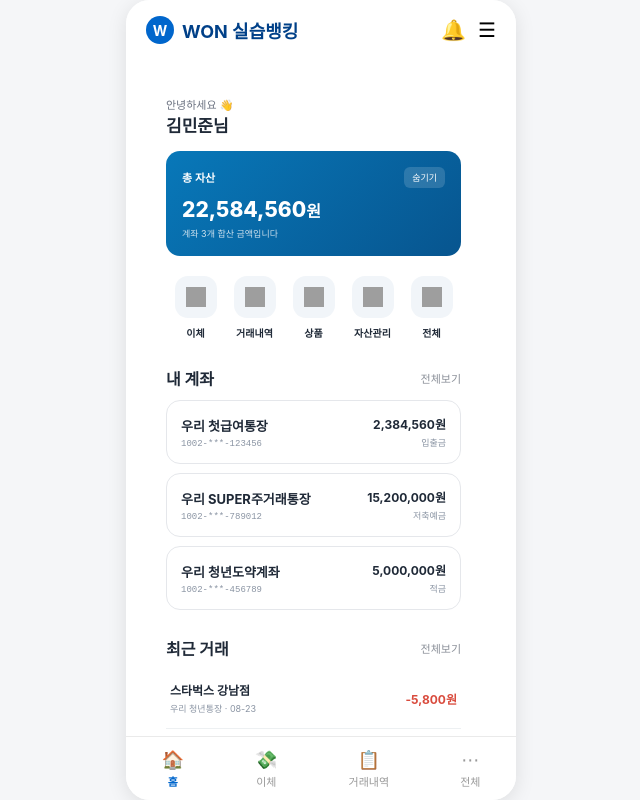
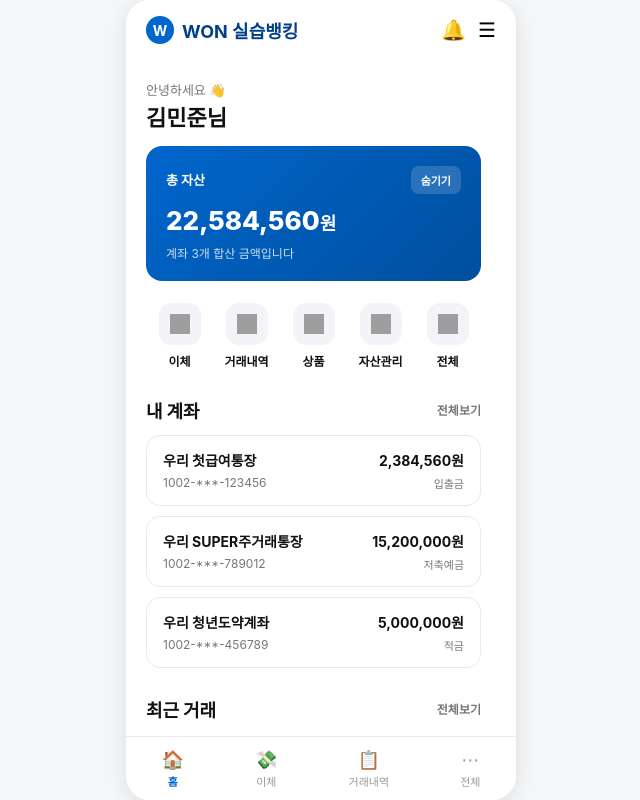
Before and after one commit to GOSERA0204/one-banking-final, a React (Vite) app: page / in a window 1280 px wide. Shown: the whole page, without its empty margins (319-959 px from the left). Built offline with nearby package versions, Linux system fonts and the light colour scheme; grey boxes are pictures that could not be loaded.

Commit message:
Home CSS,클릭이벤트 수정

```diff
--- a/src/components/home/AccountSection.jsx
+++ b/src/components/home/AccountSection.jsx
@@ -1,3 +1,4 @@
+import { useNavigate } from "react-router-dom";
 const accounts = [
   {
     id: 1,
@@ -23,6 +24,8 @@ const accounts = [
 ]
 
 const AccountSection = () => {
+  const navigate = useNavigate();
+
   return (
     <section
       className="accounts"
@@ -34,6 +37,7 @@ const AccountSection = () => {
         <button
           type="button"
           className="view-all-button"
+          onClick={() => navigate("/history")}
         >
           전체보기
         </button>
--- a/src/components/home/RecentTransactions.jsx
+++ b/src/components/home/RecentTransactions.jsx
@@ -1,9 +1,12 @@
 import { useState } from "react";
 import TransactionDetail from "./TransactionDetail";
+import { useNavigate } from "react-router-dom";
 
 const RecentTransactions = () => {
   // 어떤 거래를 클릭했는지 저장하는 공간
   const [selectedTransaction, setSelectedTransaction] = useState(null);
+
+  const navigate = useNavigate();
 
   // 최근 거래 데이터
   const transactions = [
@@ -55,7 +58,8 @@ const RecentTransactions = () => {
       <div className="section-header">
         <h2>최근 거래</h2>
 
-        <button className="view-all-btn">
+        <button className="view-all-btn"
+        onClick={() => navigate("/history")}>
           전체보기
         </button>
       </div>
--- a/src/styles/home.css
+++ b/src/styles/home.css
@@ -1,12 +1,17 @@
 /* ========================================
-   HOME PAGE - 모바일 뱅킹 스타일
+
+   HOME PAGE
+
 ======================================== */
 
 .home-page {
   width: 100%;
   min-height: 100%;
 
-  padding: 16px 20px 28px;
+  /* page-content에서 이미 padding: 20px을 가지고 있으므로
+     여기서는 좌우 여백을 추가하지 않음 */
+
+  padding: 0 0 28px;
 
   background-color: #ffffff;
 
@@ -15,7 +20,9 @@
 
 
 /* ========================================
+
    Greeting / Home Summary
+
 ======================================== */
 
 .greeting {
@@ -23,41 +30,43 @@
 }
 
 .greeting-hello {
-  margin: 0 0 3px;
+  margin: 0 0 4px;
 
-  color: #6b7280;
+  color: #767676;
 
-  font-size: 11px;
+  font-size: 13px;
   font-weight: 400;
 }
 
 .greeting-name {
   margin: 0;
 
-  color: #1f2937;
+  color: #111111;
 
-  font-size: 17px;
-  font-weight: 700;
+  font-size: 22px;
+  font-weight: 800;
 
   line-height: 1.4;
 }
 
 
 /* ========================================
+
    Asset Card
+
 ======================================== */
 
 .asset-card {
-  margin-top: 8px;
+  margin-top: 10px;
 
-  padding: 16px;
+  padding: 20px;
 
-  border-radius: 14px;
+  border-radius: 16px;
 
   background: linear-gradient(
     135deg,
-    #0878b9,
-    #07558f
+    #0066cc,
+    #004f9e
   );
 
   color: #ffffff;
@@ -65,29 +74,29 @@
 
 .asset-card-top {
   display: flex;
-
   justify-content: space-between;
   align-items: center;
 
-  margin-bottom: 8px;
+  margin-bottom: 10px;
 }
 
 .asset-label {
-  font-size: 11px;
-  font-weight: 600;
+  font-size: 13px;
+  font-weight: 700;
 }
 
 .hide-button {
-  padding: 4px 8px;
+  padding: 6px 10px;
 
   border: none;
-  border-radius: 6px;
+  border-radius: 8px;
 
-  background: rgba(255, 255, 255, 0.15);
+  background: rgba(255, 255, 255, 0.16);
 
-  color: white;
+  color: #ffffff;
 
-  font-size: 9px;
+  font-size: 11px;
+  font-weight: 600;
 
   cursor: pointer;
 }
@@ -95,36 +104,37 @@
 .asset-amount {
   margin: 0;
 
-  font-size: 21px;
+  font-size: 26px;
   font-weight: 800;
 
   line-height: 1.3;
 }
 
 .asset-unit {
-  font-size: 16px;
+  font-size: 18px;
 }
 
 .asset-desc {
-  margin: 4px 0 0;
+  margin: 6px 0 0;
 
   color: rgba(255, 255, 255, 0.8);
 
-  font-size: 9px;
+  font-size: 12px;
 }
 
 
 /* ========================================
+
    Quick Menu
+
 ======================================== */
 
 .quick-menu {
-  margin-top: 20px;
+  margin-top: 22px;
 }
 
 .quick-menu ul {
   display: flex;
-
   justify-content: space-between;
 
   margin: 0;
@@ -143,7 +153,6 @@
 
   display: flex;
   flex-direction: column;
-
   align-items: center;
 
   gap: 7px;
@@ -153,11 +162,11 @@
   border: none;
   background: none;
 
-  color: #1f2937;
+  color: #111111;
 
   font-family: inherit;
 
-  font-size: 10px;
+  font-size: 12px;
   font-weight: 600;
 
   text-decoration: none;
@@ -170,13 +179,12 @@
   height: 42px;
 
   display: flex;
-
   align-items: center;
   justify-content: center;
 
   border-radius: 13px;
 
-  background-color: #f1f5f9;
+  background-color: #f2f4f7;
 }
 
 .quick-icon img {
@@ -186,11 +194,13 @@
 
 
 /* ========================================
+
    내 계좌
+
 ======================================== */
 
 .accounts {
-  margin-top: 26px;
+  margin-top: 28px;
 }
 
 
@@ -198,20 +208,19 @@
 
 .accounts-header {
   display: flex;
-
   justify-content: space-between;
   align-items: center;
 
-  margin-bottom: 10px;
+  margin-bottom: 12px;
 }
 
 .accounts-header h2 {
   margin: 0;
 
-  color: #1f2937;
+  color: #111111;
 
-  font-size: 16px;
-  font-weight: 700;
+  font-size: 18px;
+  font-weight: 800;
 }
 
 
@@ -224,24 +233,28 @@
   border: none;
   background: none;
 
-  color: #8a8f98;
+  color: #767676;
 
   font-family: inherit;
 
-  font-size: 11px;
+  font-size: 12px;
+  font-weight: 600;
 
   cursor: pointer;
 }
 
 
-/* 계좌 리스트 */
+/* ========================================
+
+   계좌 리스트
+
+======================================== */
 
 .account-list {
   display: flex;
-
   flex-direction: column;
 
-  gap: 9px;
+  gap: 10px;
 
   margin: 0;
   padding: 0;
@@ -253,17 +266,15 @@
 /* 계좌 카드 */
 
 .account-card {
-  min-height: 64px;
+  min-height: 68px;
 
   display: flex;
-
   justify-content: space-between;
   align-items: center;
 
-  padding: 12px 14px;
+  padding: 14px 16px;
 
-  border: 1px solid #e5e7eb;
-
+  border: 1px solid #eaeaea;
   border-radius: 14px;
 
   background-color: #ffffff;
@@ -275,11 +286,11 @@
 /* 계좌 이름 */
 
 .account-info h3 {
-  margin: 0 0 4px;
+  margin: 0 0 5px;
 
-  color: #1f2937;
+  color: #111111;
 
-  font-size: 13px;
+  font-size: 14px;
   font-weight: 700;
 
   white-space: nowrap;
@@ -291,11 +302,9 @@
 .account-number {
   margin: 0;
 
-  color: #8a94a3;
+  color: #767676;
 
-  font-size: 9px;
-
-  font-family: monospace;
+  font-size: 12px;
 }
 
 
@@ -308,29 +317,31 @@
 }
 
 .account-balance-value {
-  margin: 0 0 4px;
+  margin: 0 0 5px;
 
-  color: #1f2937;
+  color: #111111;
 
-  font-size: 12px;
+  font-size: 14px;
   font-weight: 700;
 }
 
 .account-type {
   margin: 0;
 
-  color: #8a94a3;
+  color: #767676;
 
-  font-size: 9px;
+  font-size: 11px;
 }
 
 
 /* ========================================
+
    최근 거래
+
 ======================================== */
 
 .recent-transactions {
-  margin-top: 26px;
+  margin-top: 28px;
 }
 
 
@@ -338,20 +349,19 @@
 
 .section-header {
   display: flex;
-
   justify-content: space-between;
   align-items: center;
 
-  margin-bottom: 8px;
+  margin-bottom: 10px;
 }
 
 .section-header h2 {
   margin: 0;
 
-  color: #1f2937;
+  color: #111111;
 
-  font-size: 16px;
-  font-weight: 700;
+  font-size: 18px;
+  font-weight: 800;
 }
 
 
@@ -359,7 +369,6 @@
 
 .transaction-list {
   display: flex;
-
   flex-direction: column;
 }
 
@@ -370,14 +379,13 @@
   width: 100%;
 
   display: flex;
-
   justify-content: space-between;
   align-items: center;
 
-  padding: 13px 4px;
+  padding: 15px 4px;
 
   border: none;
-  border-bottom: 1px solid #edf0f2;
+  border-bottom: 1px solid #eaeaea;
 
   background-color: transparent;
 
@@ -391,10 +399,10 @@
 }
 
 
-/* 클릭/호버 */
+/* 클릭 / 호버 */
 
 .transaction-item:hover {
-  background-color: #f8fafc;
+  background-color: #f2f4f7;
 }
 
 
@@ -402,16 +410,15 @@
 
 .transaction-info {
   display: flex;
-
   flex-direction: column;
 
   gap: 4px;
 }
 
 .transaction-info strong {
-  color: #1f2937;
+  color: #111111;
 
-  font-size: 12px;
+  font-size: 14px;
   font-weight: 700;
 }
 
@@ -419,16 +426,16 @@
 /* 거래 계좌 + 날짜 */
 
 .transaction-info span {
-  color: #8a94a3;
+  color: #767676;
 
-  font-size: 9px;
+  font-size: 12px;
 }
 
 
 /* 금액 */
 
 .transaction-amount {
-  font-size: 12px;
+  font-size: 14px;
   font-weight: 700;
 
   white-space: nowrap;
@@ -438,30 +445,35 @@
 /* 입금 */
 
 .income {
-  color: #07558f;
+  color: #0066cc;
 }
 
 
 /* 출금 */
 
 .expense {
-  color: #d94b3d;
+  color: #e8483a;
 }
 
 
 /* ========================================
+
    거래 상세 Bottom Sheet
+
 ======================================== */
 
 
 /* 배경 어둡게 */
 
 .transaction-overlay {
-  position: fixed;
+  position: absolute;
 
   inset: 0;
 
-  background: rgba(0, 0, 0, 0.35);
+  width: 100%;
+  height: 100%;
+
+  background: rgba(0, 0, 0, 0.4);
 
   z-index: 100;
 }
@@ -470,21 +482,19 @@
 /* 상세창 */
 
 .transaction-detail {
-  position: fixed;
+  position: absolute;
 
   bottom: 0;
-  left: 50%;
-
-  transform: translateX(-50%);
+  left: 0;
 
   width: 100%;
-  max-width: 400px;
+  max-width: 100%;
 
-  padding: 14px 20px 28px;
+  padding: 16px 20px 28px;
 
   background-color: #ffffff;
 
-  border-radius: 26px 26px 0 0;
+  border-radius: 24px 24px 0 0;
 
   box-sizing: border-box;
 
@@ -492,47 +502,59 @@
 }
 
 
-/* 위 손잡이 */
+/* ========================================
+
+   위 손잡이
+
+======================================== */
 
 .detail-handle {
   width: 36px;
   height: 4px;
 
-  margin: 0 auto 18px;
+  margin: 0 auto 20px;
 
-  border-radius: 10px;
+  border-radius: 999px;
 
-  background-color: #cbd1d8;
+  background-color: #c4cad1;
 }
 
 
-/* 거래 제목 */
+/* ========================================
+
+   거래 제목
+
+======================================== */
 
 .detail-title {
   margin-bottom: 20px;
 }
 
 .detail-title h2 {
-  margin: 0 0 7px;
+  margin: 0 0 8px;
 
-  color: #1f2937;
+  color: #111111;
 
   font-size: 18px;
-  font-weight: 600;
+  font-weight: 700;
 }
 
 .detail-title strong {
-  color: #1f2937;
+  color: #111111;
 
-  font-size: 23px;
+  font-size: 24px;
   font-weight: 800;
 }
 
 
-/* 상세 정보 */
+/* ========================================
+
+   상세 정보
+
+======================================== */
 
 .detail-info {
-  border-top: 1px solid #e5e7eb;
+  border-top: 1px solid #eaeaea;
 }
 
 
@@ -544,45 +566,60 @@
   justify-content: space-between;
   align-items: center;
 
-  padding: 13px 0;
+  gap: 12px;
 
-  border-bottom: 1px solid #e5e7eb;
+  padding: 14px 0;
 
-  font-size: 12px;
+  border-bottom: 1px solid #eaeaea;
+
+  font-size: 13px;
 }
 
 .detail-row span {
-  color: #8a94a3;
+  flex-shrink: 0;
+
+  color: #767676;
 }
 
 .detail-row strong {
-  color: #374151;
+  color: #111111;
+
+  font-weight: 700;
 
   text-align: right;
+
+  overflow: hidden;
+  text-overflow: ellipsis;
+  white-space: nowrap;
 }
 
 
-/* 닫기 */
+/* ========================================
+
+   버튼 영역
+
+======================================== */
+
+
+/* 닫기 버튼 */
 
 .detail-close-btn {
   width: 100%;
+  height: 52px;
 
-  margin-top: 18px;
-
-  padding: 14px;
+  margin-top: 20px;
 
   border: none;
-
   border-radius: 12px;
 
-  background-color: #f1f3f5;
+  background-color: #f2f4f7;
 
-  color: #374151;
+  color: #333333;
 
   font-family: inherit;
 
-  font-size: 14px;
-  font-weight: 600;
+  font-size: 15px;
+  font-weight: 700;
 
   cursor: pointer;
 }
```
